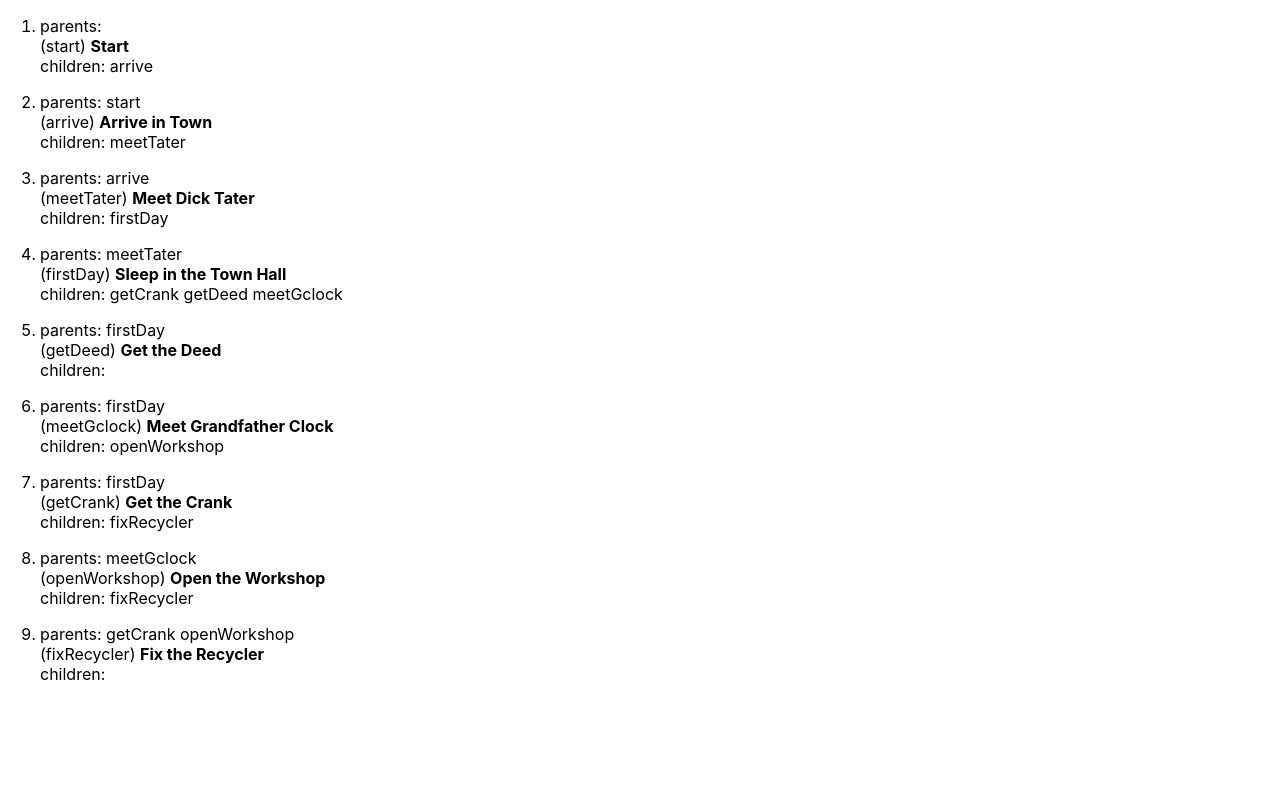
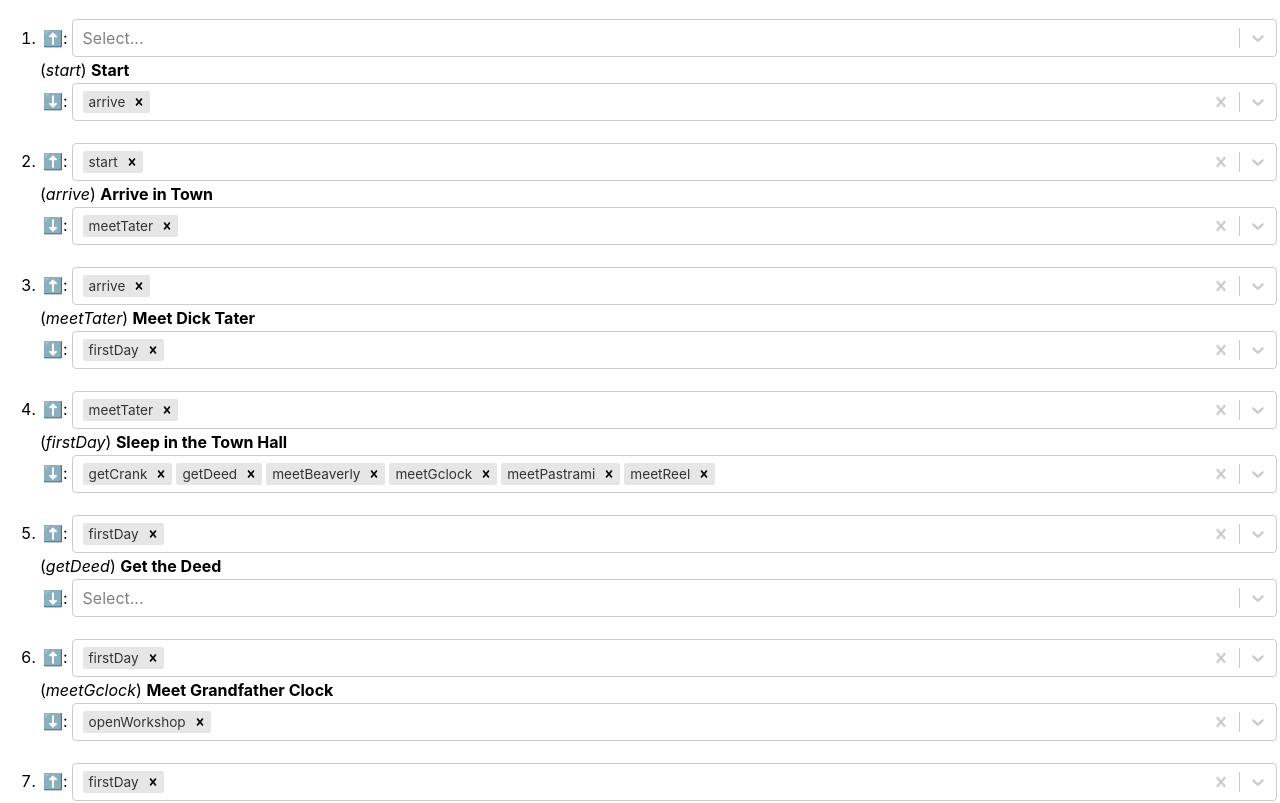
Before and after one commit to luvcraft/flowmeo, a React (Create React App) app: page / in a window 1280 px wide. Shown: the top 803 px of the page. Built offline with nearby package versions, Linux system fonts and the light colour scheme.

Commit message:
added combo boxes

```diff
--- a/package.json
+++ b/package.json
@@ -9,6 +9,7 @@
     "react": "^18.2.0",
     "react-dom": "^18.2.0",
     "react-scripts": "5.0.1",
+    "react-select": "^5.4.0",
     "web-vitals": "^2.1.4"
   },
   "scripts": {
--- a/public/index.html
+++ b/public/index.html
@@ -24,7 +24,7 @@
       work correctly both with client-side routing and a non-root public URL.
       Learn how to configure a non-root public URL by running `npm run build`.
     -->
-    <title>React App</title>
+    <title>Flowmeo</title>
   </head>
   <body>
     <noscript>You need to enable JavaScript to run this app.</noscript>
--- a/src/App.css
+++ b/src/App.css
@@ -32,3 +32,7 @@
   margin-top: 1em;
   text-align: left;
 }
+
+.inline {
+  display: inline;
+}
--- a/src/App.js
+++ b/src/App.js
@@ -1,34 +1,68 @@
 import React from 'react';
-import ReactDOM from 'react-dom/client';
+import Select from 'react-select';
 import './App.css';
 import {flowData} from './data';
 
-class Items extends React.Component {
-  renderItem(i) {
-    this.childArray = [];
-    flowData.map((data) => {
+function Item(props) {
+  var childArray = [];
+  var optionArray = [];
+  const i=props.data
+  flowData.forEach((data) => {
+    optionArray.push({value:data.id,label:data.id})
     if(data.parents && data.parents.includes(i.id)){
-        this.childArray.push(data.id);
+      childArray.push(data.id);
     }
   });
 
-    this.parents = i.parents ? i.parents.sort().join(" ") : "";
-    this.children = (this.childArray && this.childArray.length > 0) ? this.childArray.sort().join(" ") : ""
+  /*
+  const parents = i.parents ? i.parents.sort().join(" ") : null;
+  const children = (childArray && childArray.length > 0) ? childArray.sort().join(" ") : null;
+  */
+
+  const parentOptions = i.parents ?
+                          i.parents.sort().map((data) => {return {value:data,label:data}}) : [];
+  const childOptions = childArray.sort().map((data) => {return {value:data,label:data}});
 
   return (
     <div className="item">
-        parents: {this.parents}<br />
-        ({i.id}) <b>{i.description}</b><br/>
-        children: {this.children}
+      <table border="0">
+        <td>
+        ⬆️: {/*parents*/}
+        </td><td width="100%">
+        <Select
+          className="inline"
+          isMulti
+          name="parents"
+          defaultValue={parentOptions}
+          options={optionArray}
+        />
+        </td>
+      </table>
+      (<i>{i.id}</i>) <b>{i.description}</b><br/>
+      <table border="0">
+        <td>
+        ⬇️: {/*children*/}
+        </td><td width="100%">
+        <Select
+          isMulti
+          name="children"
+          defaultValue={childOptions}
+          options={optionArray}
+        />
+        </td>
+      </table>
     </div>
   );
 }
 
+class AllItems extends React.Component {
   render() {
     const items = flowData.map((data, key) => {
       return(
         <li key={key}>
-          {this.renderItem(data)}
+          <Item
+            data={data}
+          />
         </li>
       );
     });
@@ -42,7 +76,7 @@ class Items extends React.Component {
 function App() {
   return (
     <div className="App">
-      <Items />
+      <AllItems />
     </div>
   );
 }
--- a/src/data.js
+++ b/src/data.js
@@ -60,4 +60,25 @@ export const flowData = [
 			"getCrank"
 		]
 	},
+	{
+		"id":"meetReel",
+		"description":"Meet Reel McKoi",
+		"parents":[
+			"firstDay"
+		]
+	},
+	{
+		"id":"meetBeaverly",
+		"description":"Meet Beaverly",
+		"parents":[
+			"firstDay"
+		]
+	},
+	{
+		"id":"meetPastrami",
+		"description":"Meet Madame Pastrami",
+		"parents":[
+			"firstDay"
+		]
+	},
 ];
```
Also changed, not shown: mermaid graph.txt (added), 1 other file (tests, documents, lock files or other folders). Lines whose indentation alone changed are shown as unchanged.
